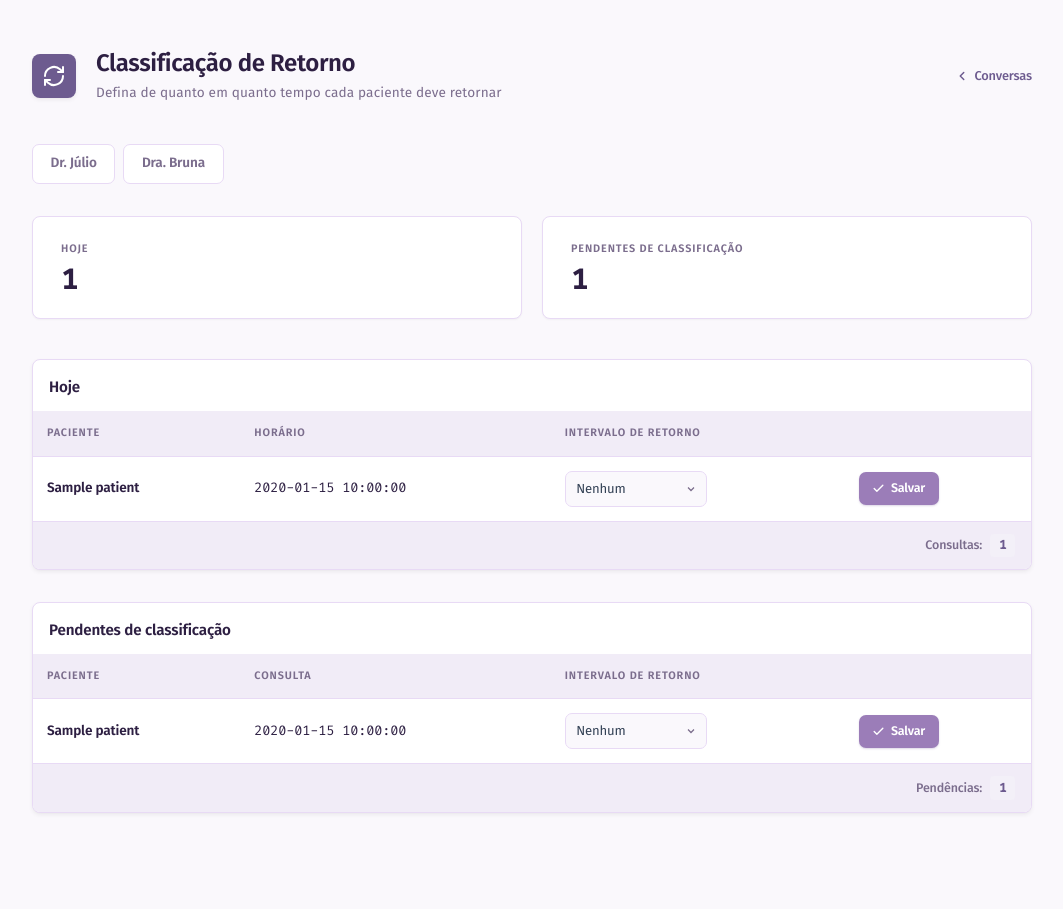
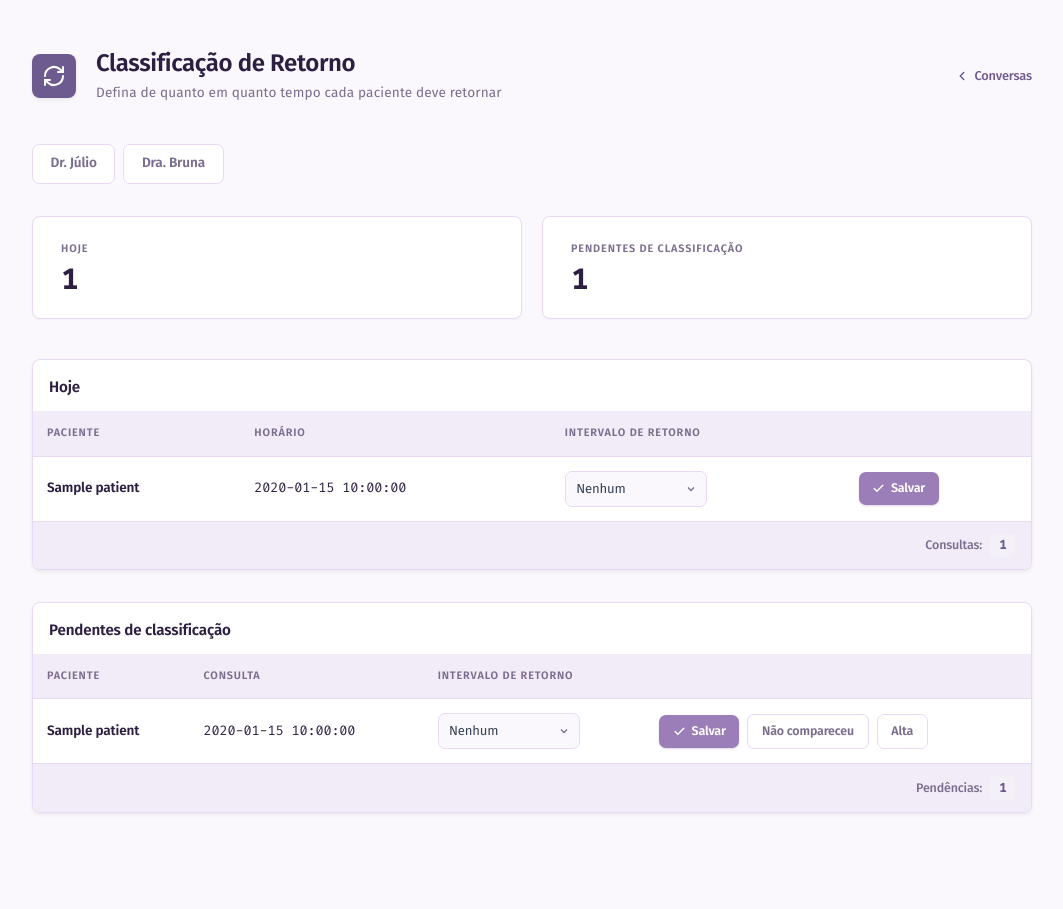
Before and after one commit to marcelohfms/psique-ai, a FastAPI app: template dashboard/templates/retornos.html in a window 1280 px wide. Shown: the whole page, without its empty margins (108-1171 px from the left). Run offline with FastAPI, Linux system fonts and the light colour scheme; the template is opened without the code that fills it: most values are stand-ins (such as "Sample title", 1, 10 or a date in 2020); parts of the project's set-up code (start-up, migrations or seed data) failed here and were passed over; some libraries are stand-ins or nearby versions.

Commit message:
feat(retornos): botões Não compareceu e Alta na fila

```diff
--- a/dashboard/templates/retornos.html
+++ b/dashboard/templates/retornos.html
@@ -255,6 +255,30 @@
   .btn-salvar:disabled { opacity: 0.55; cursor: not-allowed; transform: none; }
   .btn-salvar svg { width: 13px; height: 13px; flex-shrink: 0; }
 
+  /* ── Ações da linha (Salvar / Não compareceu / Alta) ── */
+  .row-actions { display: flex; align-items: center; gap: 0.5rem; flex-wrap: wrap; }
+
+  .btn-desfecho {
+    display: inline-flex;
+    align-items: center;
+    gap: 0.35rem;
+    padding: 0.45rem 0.85rem;
+    font-size: 0.78rem;
+    font-weight: 600;
+    font-family: 'Fira Sans', sans-serif;
+    border-radius: 7px;
+    cursor: pointer;
+    transition: background 150ms, color 150ms, transform 100ms, box-shadow 150ms;
+    white-space: nowrap;
+    background: var(--color-surface);
+    color: var(--color-muted-text);
+    border: 1.5px solid var(--color-border);
+  }
+  .btn-desfecho:hover { color: var(--color-primary); border-color: var(--color-primary); }
+  .btn-desfecho:active { transform: scale(0.97); }
+  .btn-desfecho:disabled { opacity: 0.55; cursor: not-allowed; transform: none; }
+  .btn-no-show:hover { color: #dc2626; border-color: #dc2626; }
+
   /* ── Footer ── */
   .pag-footer {
     padding: 0.75rem 1rem;
@@ -446,6 +470,7 @@
               </select>
             </td>
             <td>
+              <div class="row-actions">
                 <button type="button" class="btn-salvar"
                         aria-label="Salvar retorno para {{ a.patients.name if a.patients else 'paciente' }}"
                         onclick="salvarRetorno('{{ medico_doctor_id }}', this)">
@@ -454,6 +479,17 @@
                   </svg>
                   Salvar
                 </button>
+                <button type="button" class="btn-desfecho btn-no-show"
+                        aria-label="Marcar não compareceu para {{ a.patients.name if a.patients else 'paciente' }}"
+                        onclick="marcarNoShow(this)">
+                  Não compareceu
+                </button>
+                <button type="button" class="btn-desfecho btn-alta"
+                        aria-label="Dar alta para {{ a.patients.name if a.patients else 'paciente' }}"
+                        onclick="marcarAlta('{{ medico_doctor_id }}', this)">
+                  Alta
+                </button>
+              </div>
             </td>
           </tr>
           {% endfor %}
@@ -547,5 +583,29 @@ async function salvarRetorno(doctorId, btn) {
     btn.innerHTML = original;
   }
 }
+
+async function marcarNoShow(btn) {
+  if (!confirm('Marcar como NÃO COMPARECEU? A taxa paga fica retida.')) return;
+  const row = btn.closest('tr');
+  btn.disabled = true;
+  const r = await fetch(`/api/retornos/${row.dataset.patientId}/no-show`, {
+    method: 'POST',
+    headers: { 'Content-Type': 'application/json' },
+    body: JSON.stringify({ appointment_id: row.dataset.appointmentId }),
+  });
+  if (r.ok) { location.reload(); } else { btn.disabled = false; alert('Falha ao marcar.'); }
+}
+
+async function marcarAlta(doctorId, btn) {
+  if (!confirm('Dar ALTA? O paciente para de receber lembretes de retorno.')) return;
+  const row = btn.closest('tr');
+  btn.disabled = true;
+  const r = await fetch(`/api/retornos/${row.dataset.patientId}/alta`, {
+    method: 'POST',
+    headers: { 'Content-Type': 'application/json' },
+    body: JSON.stringify({ doctor_id: doctorId, appointment_id: row.dataset.appointmentId }),
+  });
+  if (r.ok) { location.reload(); } else { btn.disabled = false; alert('Falha ao dar alta.'); }
+}
 </script>
 {% endblock %}
```
Lines whose indentation alone changed are shown as unchanged.
